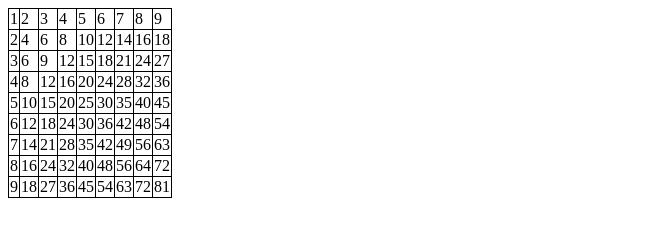
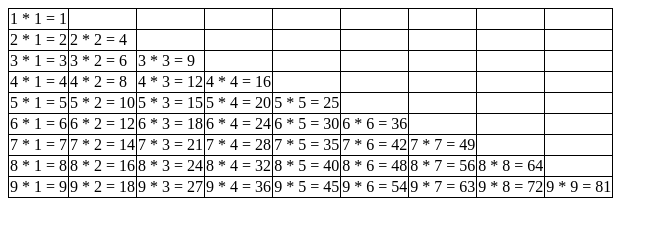
Before and after one commit to BotXLabs/ife, a plain HTML site: page day17_18/index.html in a window 1280 px wide. Shown: the whole page, without its empty margins (0-668 px from the left). Drawn offline with Linux system fonts and the light colour scheme.

Commit message:
update day17_18

```diff
--- a/day17_18/index.html
+++ b/day17_18/index.html
@@ -26,7 +26,9 @@
         var tr = document.createElement('tr');
         for (var j = 1; j <= 9; j++) {
           var td = document.createElement('td');
-          td.innerHTML = j * i;
+          if (j <= i) {
+            td.innerHTML = `${i} * ${j} = ${i*j}`;
+          }
           tr.appendChild(td);
         }
         tbody.appendChild(tr);
```
